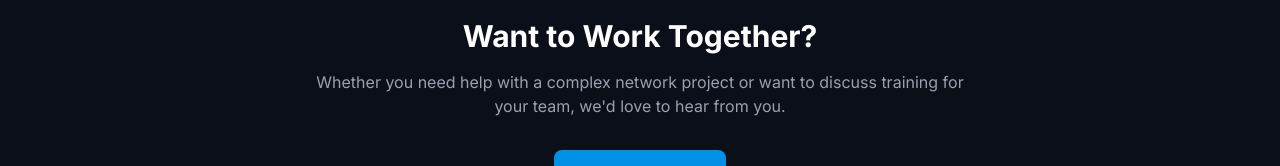
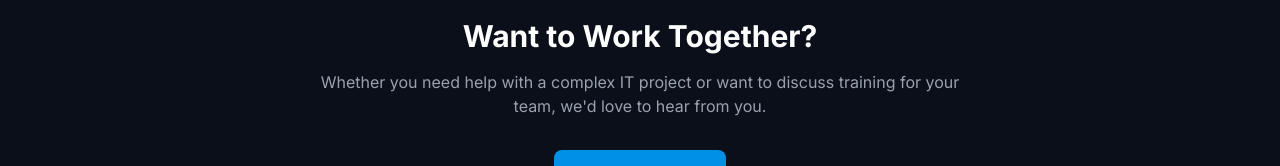
Before and after one commit to jaredt17/website, a SvelteKit app: page /about in a window 1280 px wide. Shown: the part 2507-2673 px from the top of the page. Built offline with nearby package versions, Linux system fonts and the light colour scheme.

Commit message:
fixed some stuff

```diff
--- a/src/routes/+layout.svelte
+++ b/src/routes/+layout.svelte
@@ -19,7 +19,7 @@
 		rel="stylesheet"
 	/>
 	<title>Teller Technologies | Enterprise IT Solutions</title>
-	<meta name="description" content="Teller Technologies - Enterprise IT solutions, network training, and innovative software for modern infrastructure." />
+	<meta name="description" content="Teller Technologies - Enterprise IT solutions, educational training, and innovative tools for modern infrastructure." />
 </svelte:head>
 
 <div class="min-h-screen flex flex-col">
--- a/src/routes/about/+page.svelte
+++ b/src/routes/about/+page.svelte
@@ -186,7 +186,7 @@
 	<div class="max-w-7xl mx-auto px-4 sm:px-6 lg:px-8 text-center">
 		<h2 class="text-3xl font-bold text-white mb-4">Want to Work Together?</h2>
 		<p class="text-gray-400 mb-8 max-w-2xl mx-auto">
-			Whether you need help with a complex network project or want to discuss training for your team, we'd love to hear from you.
+			Whether you need help with a complex IT project or want to discuss training for your team, we'd love to hear from you.
 		</p>
 		<a href="/contact" class="btn-primary inline-flex items-center gap-2">
 			Get in Touch
```
